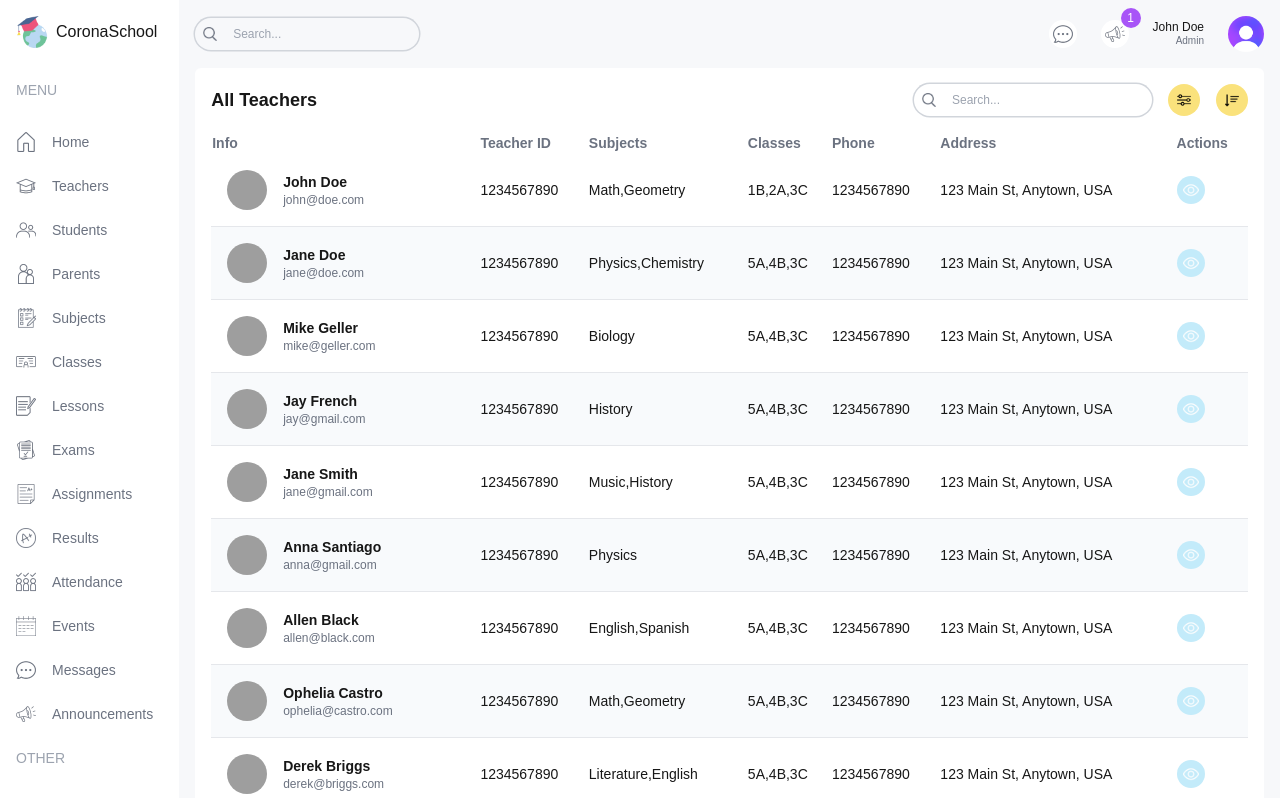
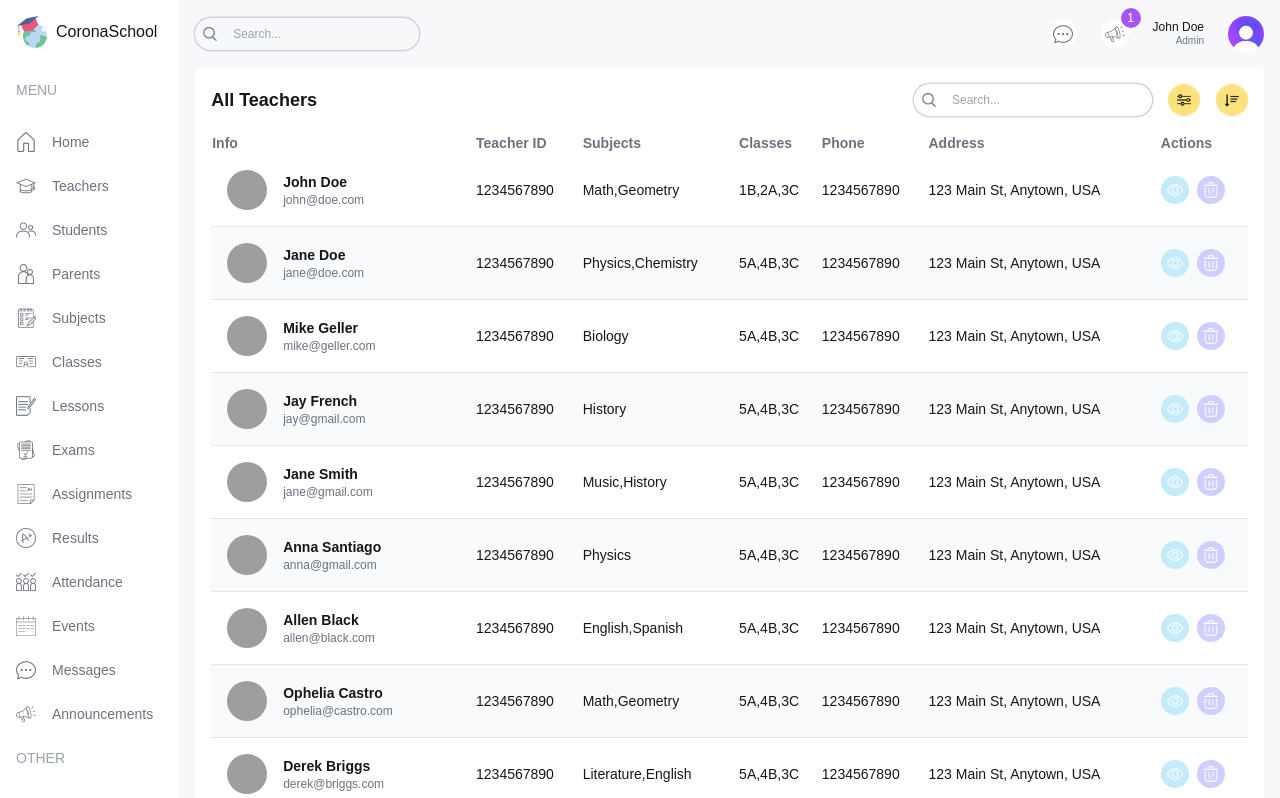
Before and after one commit to tsola2002/lms-app, a Next.js app: page /list/teachers in a window 1280 px wide. Shown: the top 798 px of the page. Built offline with nearby package versions, Linux system fonts and the light colour scheme; grey boxes are pictures that could not be loaded.

Commit message:
fixed build error

```diff
--- a/app/(dashboard)/list/teachers/page.tsx
+++ b/app/(dashboard)/list/teachers/page.tsx
@@ -87,12 +87,12 @@ const TeacherListPage = () => {
                   <Image src="/view.png" alt="" width={16} height={16} />
                 </button>
               </Link>
-              {/* {role === "admin" && (
+              {role === "admin" && (
                 <button className="w-7 h-7 flex items-center justify-center rounded-full bg-lamaPurple">
                   <Image src="/delete.png" alt="" width={16} height={16} />
                 </button>
                 // <FormModal table="teacher" type="delete" id={item.id}/>
-              )} */}
+              )}
             </div>
           </td>
         </tr>
--- a/lib/data.ts
+++ b/lib/data.ts
@@ -1,6 +1,6 @@
 // TEMPORARY DATA
 
-export const role = "student";
+export const role = "admin";
 
 export const teachersData = [
   {
```
